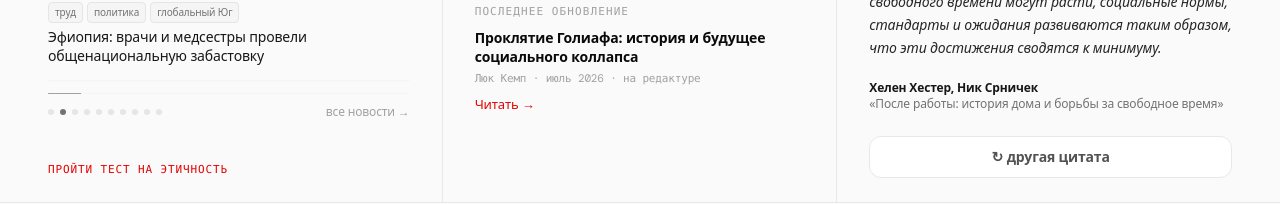
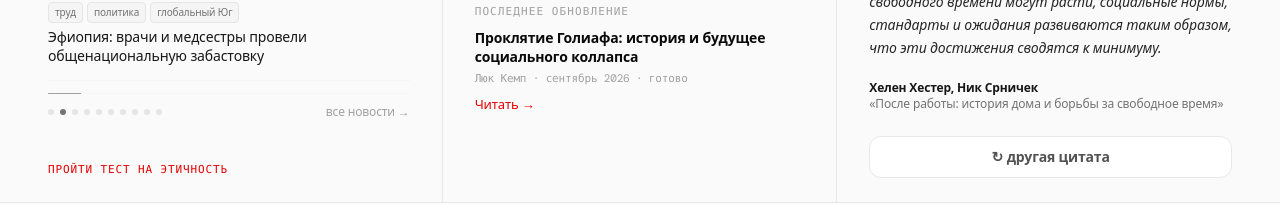
Before and after one commit to antiwork-ru/antitrud, a Next.js app: page / in a window 1280 px wide. Shown: the part 653-857 px from the top of the page. Built offline with nearby package versions, Linux system fonts and the light colour scheme; a web font is replaced by a local one.

Commit message:
luk kemp urls

```diff
--- a/components/Hero2.tsx
+++ b/components/Hero2.tsx
@@ -31,7 +31,7 @@ export function Hero2({ quote }: { quote: React.ReactNode }) {
                             Проклятие Голиафа: история и будущее социального коллапса
                         </div>
                         <div className="mt-1 font-mono text-[11px] text-neutral-400">
-                            Люк Кемп · июль 2026 · на редактуре
+                            Люк Кемп · сентябрь 2026 · готово
                         </div>
                         <a
                             href="books/luke-kemp-goliath"
--- a/data/books.ts
+++ b/data/books.ts
@@ -720,8 +720,10 @@ export const books: Book[] = [
     authors: "Люк Кемп",
     authorsOrig: "Luke Kemp",
     tags: ["история"],
-    status: "edit",
-    cover: "covers/book24.jpg",
+    status: "done",
+    cover: "covers/book25.png",
+    epub: "https://drive.google.com/file/d/1A6pQcH_9IliBdjF0NGz6LTcv3y38kuZ6/view?usp=sharing",
+    pdf: "https://drive.google.com/file/d/1IOIy-1k9DPth8YZcEyiQTrL8x9_tl7co/view?usp=sharing",
     tt: "https://teletype.media/@antitrud_ru/collapse",
     url: "luke-kemp-goliath",
     slug: "luke-kemp-goliath",
```
Also changed, not shown: 2 other files (tests, documents, lock files or other folders).
